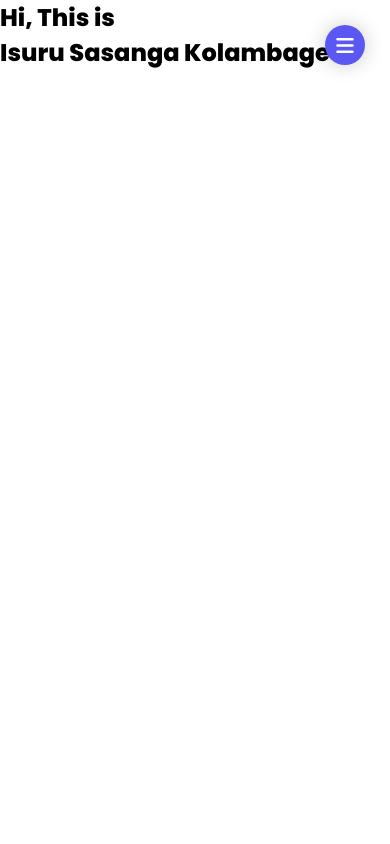
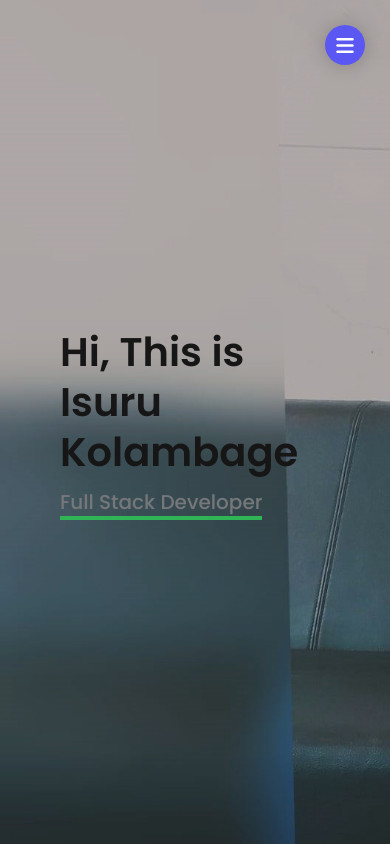
Before and after one commit to Isuru-sasanga/My-portfolio, a plain HTML site: page index.html in a window 390 px wide. Drawn offline with Linux system fonts and the light colour scheme.

Commit message:
create home

```diff
--- a/index.html
+++ b/index.html
@@ -39,8 +39,7 @@
                 <li><a href="#" class="active"><i class="fas fa-house"></i> Home</a></li>
                 <li><a href="#"><i class="fas fa-user"></i> About Me</a></li>
                 <li><a href="#"><i class="fas fa-briefcase"></i> Education</a></li>
-                <li><a href="#"><i class="fas fa-trophy"></i> Skills</a></li>
-                <li><a href="#"><i class="fas fa-file"></i> Resume</a></li>
+                <li><a href="#"><i class="fas fa-file"></i> Projects</a></li>
                 <li><a href="#"><i class="fas fa-envelope"></i> Contact Me</a></li>
             </ul>
         </nav>
@@ -54,7 +53,8 @@
         <!-- home -->
         <section id="home">
             <div class="homeRow">
-                <h1>Hi, This is <br> Isuru Sasanga Kolambage <span>.</span></h1>
+                <h1>Hi, This is <br> Isuru <br> Kolambage </h1>
+                <p><span>Full Stack Developer</span></p>
             </div>
         </section>
 
--- a/style.css
+++ b/style.css
@@ -115,7 +115,7 @@ header nav ul li .active i{
     z-index: 999;
 }
 
-/* mobile view nav */
+/* responsive view nav */
 @media only screen and (max-width: 1050px){
     header{
         left: -300px;
@@ -129,3 +129,93 @@ header nav ul li .active i{
 .mobile-nav-active header{
     left: 0;
 }
+
+
+/* home */
+
+main{
+    margin-left: 300px;
+    transition: 0.3s;
+    background-color: rgb(225, 235, 235);
+}
+
+/* responsive view home */
+@media only screen and (max-width: 1050px) {
+    main{
+        margin-left: 0;
+    }
+}
+
+#home{
+    height: 100vh;
+    width: 100%;
+    background-image: url(img/pro2.jpg);
+    background-size: cover;
+    background-attachment: fixed;
+    display: flex;
+    flex-direction: column;
+    justify-content: center;
+    padding: 70px;
+    position: relative;
+}
+
+/* ovrlay */
+#home ::before{
+    content: '';
+    width: 100%;
+    height: 100%;
+    background-color: rgba(41, 41, 41, 0.096);
+    position: absolute;
+    top: 0;
+    left: 0;
+}
+
+#home .homeRow{
+    z-index: 1;
+}
+
+#home .homeRow h1{
+    font-size: 58px;
+    color: rgb(12, 12, 12);
+    font-weight: 600;
+    letter-spacing: -1px;
+    margin-bottom: 10px;
+    line-height: 70px;
+}
+
+#home .homeRow h1 span{
+    color: rgb(44, 47, 233);
+}
+
+#home .homeRow p{
+    color: rgb(153, 157, 160);
+    font-size: 35px;
+    font-weight: 500;
+}
+
+#home .homeRow p span{
+    border-bottom: 4px solid rgb(48, 247, 107);
+}
+
+/* mobile view home */
+@media only screen and (max-width: 760px){
+    #home{
+        padding: 60px;
+    }
+    #home .homeRow h1{
+        font-size: 40px;
+        font-weight: 600;
+        letter-spacing: 0;
+        line-height: 50px;
+    }
+
+    #home .homeRow h1 br{
+        display: none;
+    }
+
+    #home .homeRow p{
+        color: rgb(153, 157, 160);
+        font-size: 20px;
+        font-weight: 500;
+    }
+}
```
Also changed, not shown: img/pro2.jpg (added).
